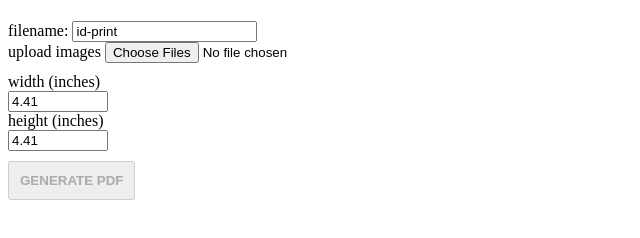
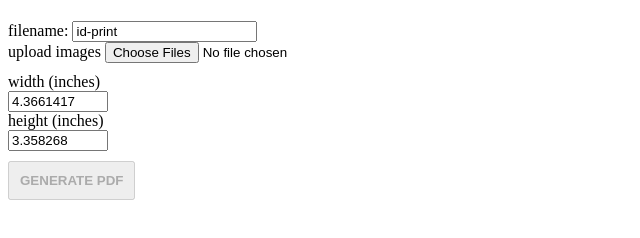
Before and after one commit to Adrian-stuff/id-pdf-generator, a plain HTML site: page index.html in a window 1280 px wide. Shown: the full height of the page, 0-640 px from the left. Drawn offline with Linux system fonts and the light colour scheme.

Commit message:
Update index.html

```diff
--- a/index.html
+++ b/index.html
@@ -22,9 +22,9 @@
   </div>
   <div style="display: flex; flex-direction: column; max-width: 100px; margin: 10px 0 10px 0;">
     <label for="width">width (inches)</label>
-    <input type="number" name="width" id="width" value="4.41">
+    <input type="number" name="width" id="width" value="4.3661417">
     <label for="height">height (inches)</label>
-    <input type="number" name="height" id="height" value="4.41">
+    <input type="number" name="height" id="height" value="3.358268">
   </div>
 
   <button style="padding: 10px; font-weight: bold;" id="button" disabled>GENERATE PDF</button>
```
